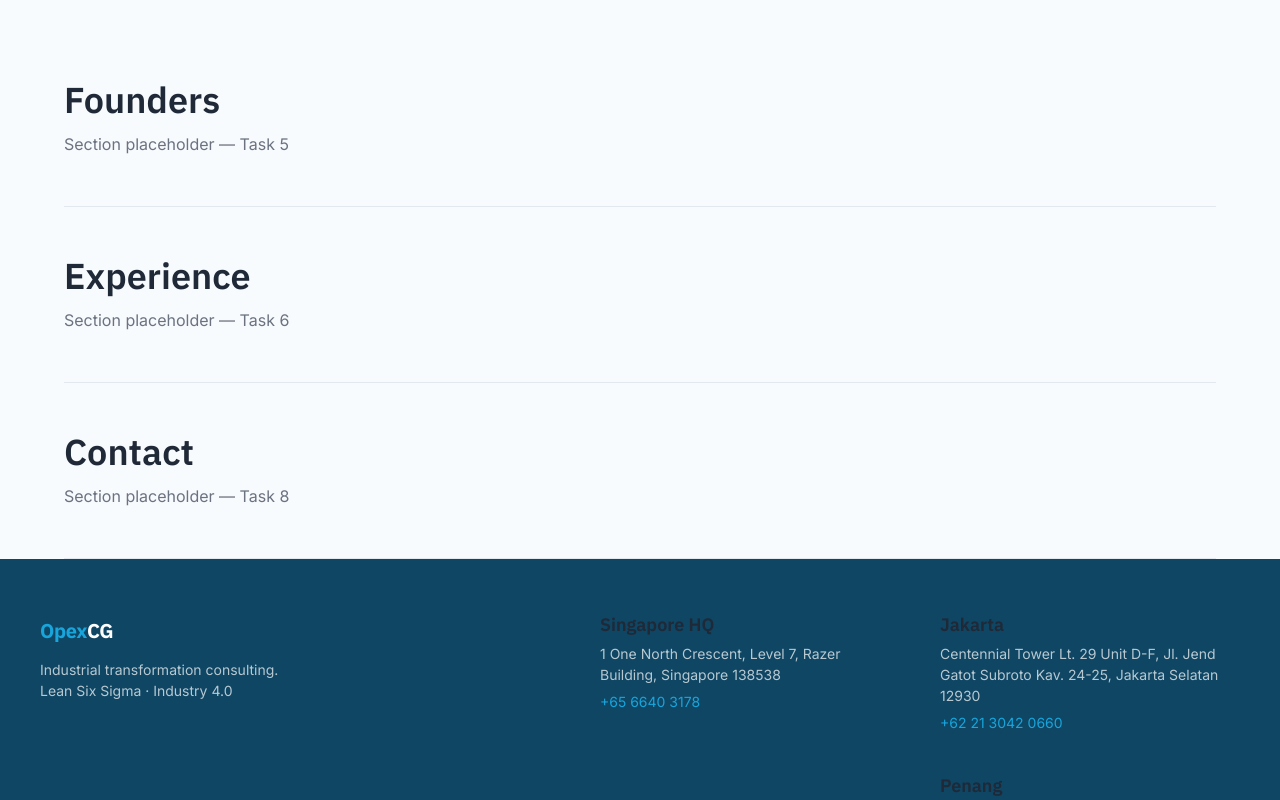
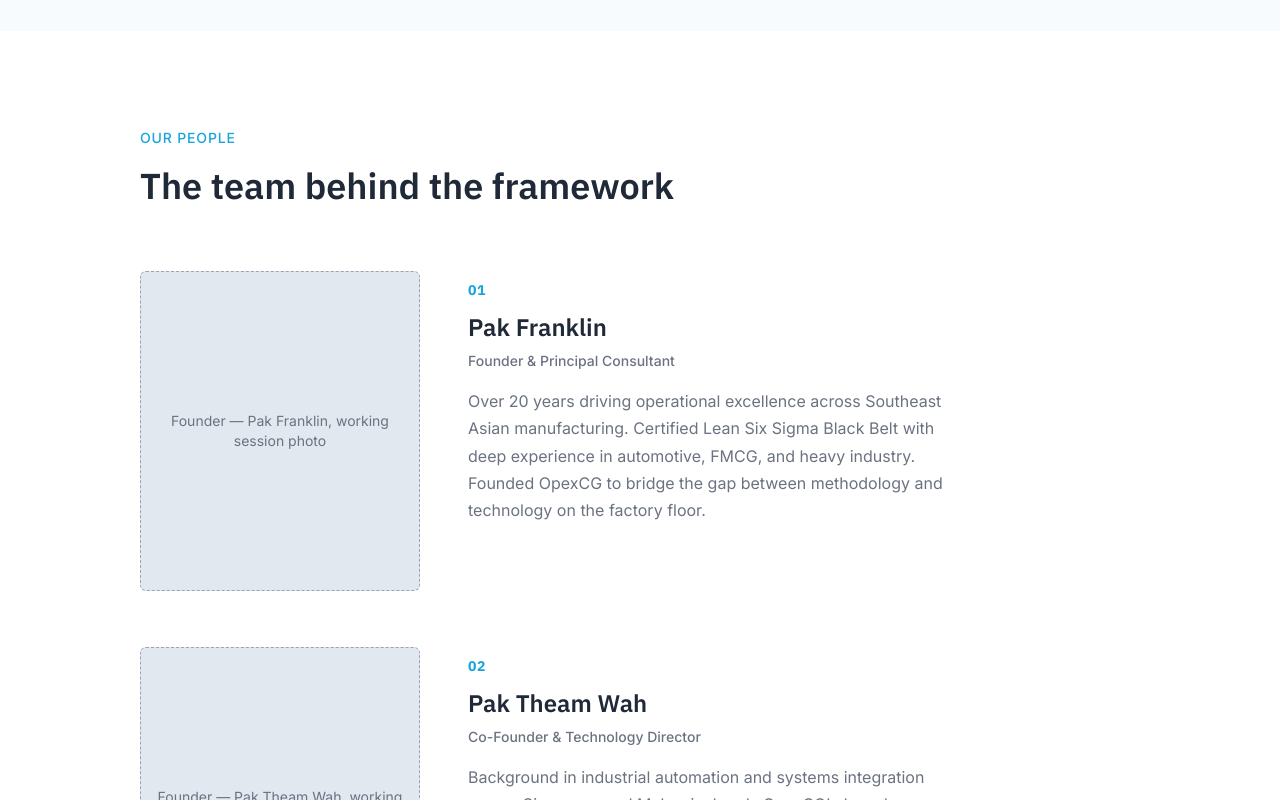
Before and after one commit to indraargamuria/opexlanding, a React (Vite) app in the folder frontend/: page / in a window 1280 px wide. Shown: the part 2260-3060 px from the top of the page. Built offline with nearby package versions, Linux system fonts and the light colour scheme.

Commit message:
Founder section

```diff
--- /dev/null
+++ b/frontend/src/components/Founders.tsx
@@ -0,0 +1,139 @@
+import { PlaceholderImage } from './PlaceholderImage';
+
+const founders = [
+  {
+    name: 'Pak Franklin',
+    title: 'Founder & Principal Consultant',
+    bio: 'Over 20 years driving operational excellence across Southeast Asian manufacturing. Certified Lean Six Sigma Black Belt with deep experience in automotive, FMCG, and heavy industry. Founded OpexCG to bridge the gap between methodology and technology on the factory floor.',
+  },
+  {
+    name: 'Pak Theam Wah',
+    title: 'Co-Founder & Technology Director',
+    bio: 'Background in industrial automation and systems integration across Singapore and Malaysia. Leads OpexCG\'s brand-agnostic technology practice — evaluating, selecting, and integrating the right Industry 4.0 tools for each client\'s unique operational context.',
+  },
+  {
+    name: 'Pak Raj',
+    title: 'Co-Founder & Senior Consultant',
+    bio: 'Specialist in training and organizational capability building. Has led Lean Six Sigma certification programs for teams across Indonesia and Malaysia, turning methodology into everyday practice on production floors.',
+  },
+];
+
+export function Founders() {
+  return (
+    <section style={sectionStyle} id="founders">
+      <div style={innerStyle}>
+        <div style={headerStyle}>
+          <p style={overlineStyle}>Our people</p>
+          <h2 style={headingStyle}>The team behind the framework</h2>
+        </div>
+
+        <div style={listStyle}>
+          {founders.map((founder, i) => (
+            <article key={founder.name} style={profileStyle}>
+              <div style={photoSideStyle}>
+                <PlaceholderImage
+                  label={`Founder — ${founder.name}, working session photo`}
+                  height="320px"
+                />
+              </div>
+              <div style={infoSideStyle}>
+                <span style={numberStyle}>{String(i + 1).padStart(2, '0')}</span>
+                <h3 style={nameStyle}>{founder.name}</h3>
+                <p style={titleStyle}>{founder.title}</p>
+                <p style={bioStyle}>{founder.bio}</p>
+              </div>
+            </article>
+          ))}
+        </div>
+      </div>
+    </section>
+  );
+}
+
+const sectionStyle: React.CSSProperties = {
+  background: 'var(--white)',
+  padding: '96px 24px',
+};
+
+const innerStyle: React.CSSProperties = {
+  maxWidth: '1000px',
+  margin: '0 auto',
+};
+
+const headerStyle: React.CSSProperties = {
+  marginBottom: '64px',
+};
+
+const overlineStyle: React.CSSProperties = {
+  fontFamily: 'var(--font-body)',
+  fontSize: 'var(--text-caption)',
+  fontWeight: 500,
+  color: 'var(--brand)',
+  letterSpacing: '0.06em',
+  textTransform: 'uppercase' as const,
+  marginBottom: '16px',
+};
+
+const headingStyle: React.CSSProperties = {
+  fontFamily: 'var(--font-heading)',
+  fontSize: 'var(--text-h2)',
+  fontWeight: 'var(--weight-h2)',
+  lineHeight: 'var(--leading-heading)',
+  color: 'var(--dark-text)',
+};
+
+const listStyle: React.CSSProperties = {
+  display: 'flex',
+  flexDirection: 'column',
+  gap: '56px',
+};
+
+const profileStyle: React.CSSProperties = {
+  display: 'grid',
+  gridTemplateColumns: '280px 1fr',
+  gap: '48px',
+  alignItems: 'start',
+};
+
+const photoSideStyle: React.CSSProperties = {
+  width: '100%',
+};
+
+const infoSideStyle: React.CSSProperties = {
+  paddingTop: '8px',
+  display: 'flex',
+  flexDirection: 'column',
+  gap: '8px',
+};
+
+const numberStyle: React.CSSProperties = {
+  fontFamily: 'var(--font-heading)',
+  fontSize: 'var(--text-caption)',
+  fontWeight: 700,
+  color: 'var(--brand)',
+  letterSpacing: '0.04em',
+  display: 'block',
+  marginBottom: '4px',
+};
+
+const nameStyle: React.CSSProperties = {
+  fontFamily: 'var(--font-heading)',
+  fontSize: 'var(--text-h3)',
+  fontWeight: 600,
+  color: 'var(--dark-text)',
+  lineHeight: 1.2,
+};
+
+const titleStyle: React.CSSProperties = {
+  fontSize: 'var(--text-caption)',
+  fontWeight: 500,
+  color: 'var(--muted)',
+  marginBottom: '8px',
+};
+
+const bioStyle: React.CSSProperties = {
+  fontSize: 'var(--text-body)',
+  lineHeight: 1.7,
+  color: 'var(--muted)',
+  maxWidth: '480px',
+};
--- a/frontend/src/routeTree.tsx
+++ b/frontend/src/routeTree.tsx
@@ -3,6 +3,7 @@ import { Header } from './components/Header';
 import { Hero } from './components/Hero';
 import { Framework } from './components/Framework';
 import { WhatWeDo } from './components/WhatWeDo';
+import { Founders } from './components/Founders';
 import { Footer } from './components/Footer';
 
 const rootRoute = createRootRoute({
@@ -35,11 +36,8 @@ function LandingPage() {
         <Framework />
       </div>
       <WhatWeDo />
+      <Founders />
       <div style={{ padding: '0 24px', maxWidth: '1200px', margin: '0 auto' }}>
-        <section id="founders" style={sectionStyle}>
-          <h2>Founders</h2>
-          <p style={placeholderStyle}>Section placeholder — Task 5</p>
-        </section>
         <section id="experience" style={sectionStyle}>
           <h2>Experience</h2>
           <p style={placeholderStyle}>Section placeholder — Task 6</p>
```
